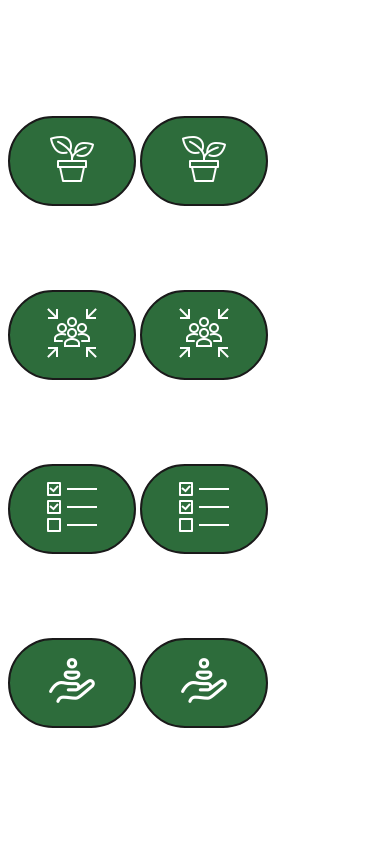
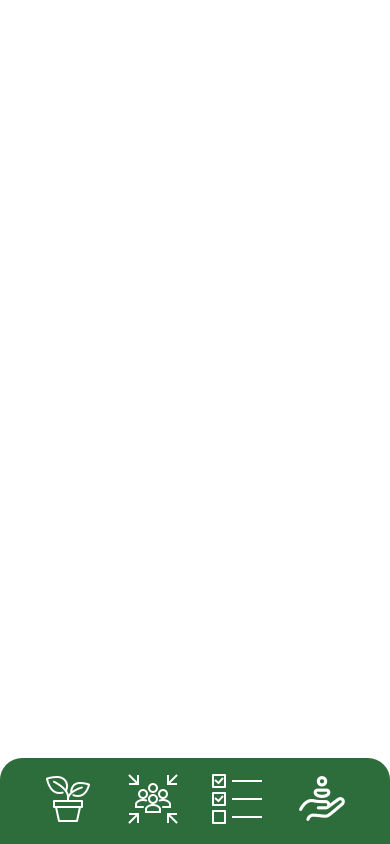
Before and after one commit to Uriasmanu/horta-facil, a React (Vite) app: page /inicio in a window 390 px wide. Built offline with nearby package versions, Linux system fonts and the light colour scheme.

Commit message:
ajustando a responsividade dos menus

```diff
--- a/package.json
+++ b/package.json
@@ -15,7 +15,7 @@
     "react": "^18.2.0",
     "react-dom": "^18.2.0",
     "react-router-dom": "^6.26.2",
-    "sass": "^1.79.1"
+    "sass": "^1.79.3"
   },
   "devDependencies": {
     "@types/react": "^18.2.55",
--- a/src/App.css
+++ b/src/App.css
@@ -10,3 +10,19 @@
   padding: 0% 2%;
   box-sizing: border-box;
 }
+
+.contain-sidebarMobile{
+  display: none;
+}
+
+@media (max-width: 600px) {
+  .contain-sidebar{
+    display: none;
+  }
+
+  .contain-sidebarMobile{
+    display: block;
+
+  }
+
+}
--- a/src/assets/Components/Navegacao/_Navegacao.scss
+++ b/src/assets/Components/Navegacao/_Navegacao.scss
@@ -4,21 +4,13 @@
 button {
     appearance: none;
     background-color: #2D6C3B;
-    border: 0.125em solid #1A1A1A;
     border-radius: 3.75em;
     box-sizing: border-box;
-    color: #3B3B3B;
     cursor: pointer;
     display: inline-block;
-    font-family: Roobert,-apple-system,BlinkMacSystemFont,"Segoe UI",Helvetica,Arial,sans-serif,"Apple Color Emoji","Segoe UI Emoji","Segoe UI Symbol";
     font-size: 16px;
-    font-weight: 600;
-    line-height: normal;
     margin: 0;
-    min-height: 3.75em;
-    min-width: 0;
-    outline: none;
-    padding: 1em 2.3em;
+    padding: 2em;
     text-align: center;
     text-decoration: none;
     transition: all 300ms cubic-bezier(.23, 1, 0.32, 1);
@@ -44,3 +36,11 @@
     transform: translateY(0);
    }
 }
+
+@media (max-width: 600px) {
+  button {
+    border: none !important;
+    padding: .5em !important;
+
+  }
+}
--- a/src/assets/Components/SideBarMobile/_SideBarMobile.scss
+++ b/src/assets/Components/SideBarMobile/_SideBarMobile.scss
@@ -1,10 +1,24 @@
-.container-navega{
+.container-navega {
   box-sizing: border-box;
   display: flex;
   flex-direction: column;
   gap: 10%;
-    height: 100vh;
   width: auto;
   justify-content: center;
   padding: 2%;
 }
+
+@media (max-width: 600px) {
+  .container-navega {
+    display: flex;
+    flex-direction: row;
+    gap: 5%;
+    position: fixed;
+    bottom: 0;
+    z-index: 1;
+    background: #2d6c3b;
+    border-radius: 22px 22px 0px 0px;
+    height: auto;
+    width: 100vw;
+  }
+}
--- a/src/assets/Pages/Inicio/_Inicio.scss
+++ b/src/assets/Pages/Inicio/_Inicio.scss
@@ -1,5 +1,5 @@
 .container-Inicio{
     display: flex;
     box-sizing: border-box;
-
+    height: 100vh;
 }
```
Also changed, not shown: src/assets/Components/SideBar/_SideBar.scss (line endings or trailing spaces), 1 other file (tests, documents, lock files or other folders). Lines whose indentation alone changed are shown as unchanged.
